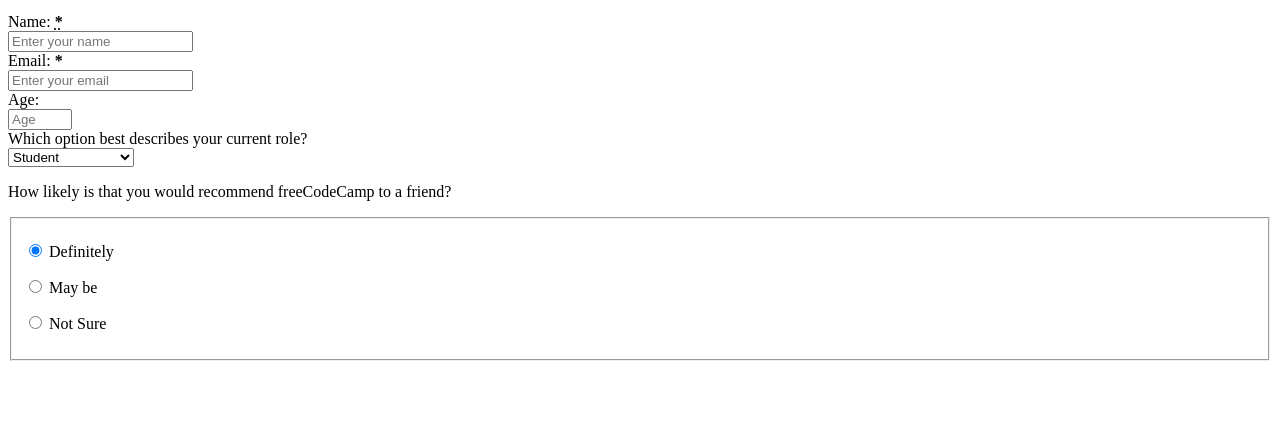
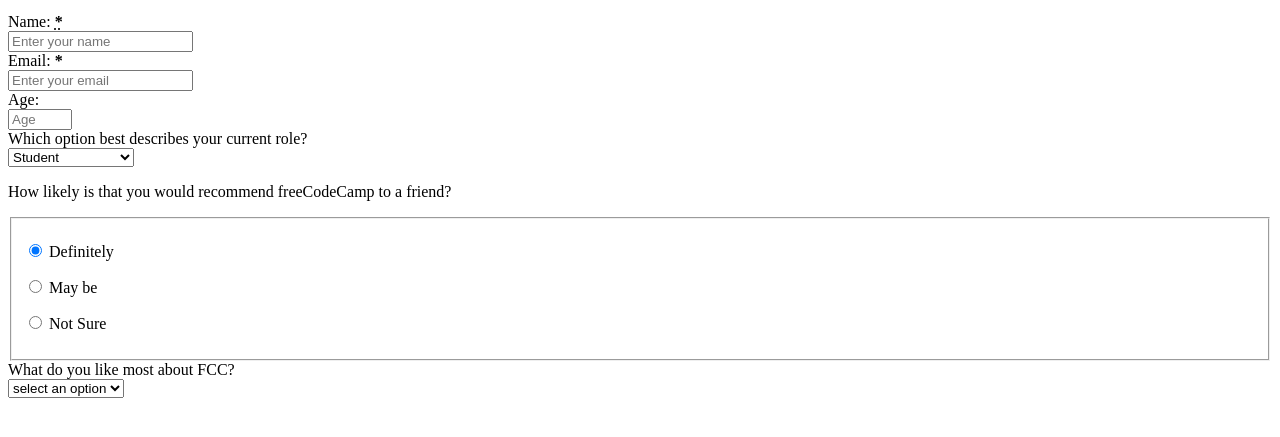
Before and after one commit to Sohel-ASM/FCC_Survey_Form, a plain HTML site: page index.html in a window 1280 px wide. Shown: the part 87-524 px from the top of the page. Drawn offline with Linux system fonts and the light colour scheme.

Commit message:
<div> ..<label for ="like_most"> ..</div>

```diff
--- a/index.html
+++ b/index.html
@@ -70,4 +70,18 @@
 
         </fieldset>
     </div>
+    <div>
+        <label class="labels" for="like_most">
+            <span>What do you like most about FCC?</span>
+        </label>
+        <div class="rightTab">
+            <select id="like_most" class="dropdown" name="user_like_most">
+                <option disabled selected value>select an option</option>
+                <option value="challenge">Challenges</option>
+                <option value="project">Projects</option>
+                <option value="community">Community</option>
+                <option value="open">Open Source</option>
+            </select>
+        </div>
+    </div>
 </form>
```
